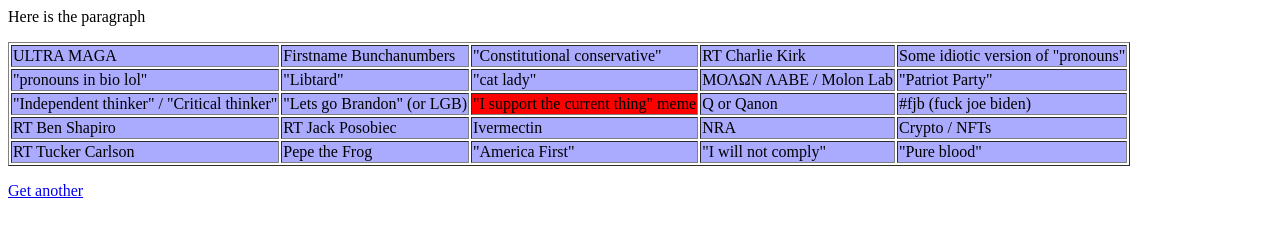
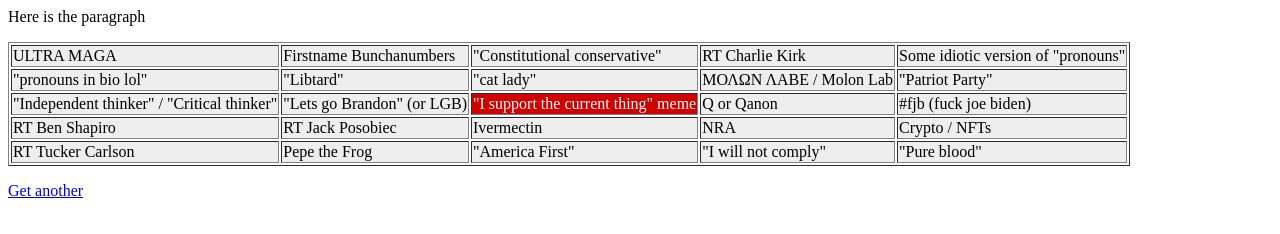
Before and after one commit to snipe/yawn-republican, a plain HTML site: page index.html in a window 1280 px wide. Both pictures are taken after a click on the element 640 px from the left and 104 px from the top of the page. Drawn offline with Linux system fonts and the light colour scheme.

Commit message:
Changed colors for selected/unselected
Signed-off-by: snipe <snipe@snipe.net>

```diff
--- a/bingo.css
+++ b/bingo.css
@@ -1,2 +1,2 @@
-.clicked {background-color: #FF0000;}
-.unclicked {background-color: #AAAAff;}
+.clicked {background-color: #d10000; color: white;}
+.unclicked {background-color: #eeeeee;}
```
